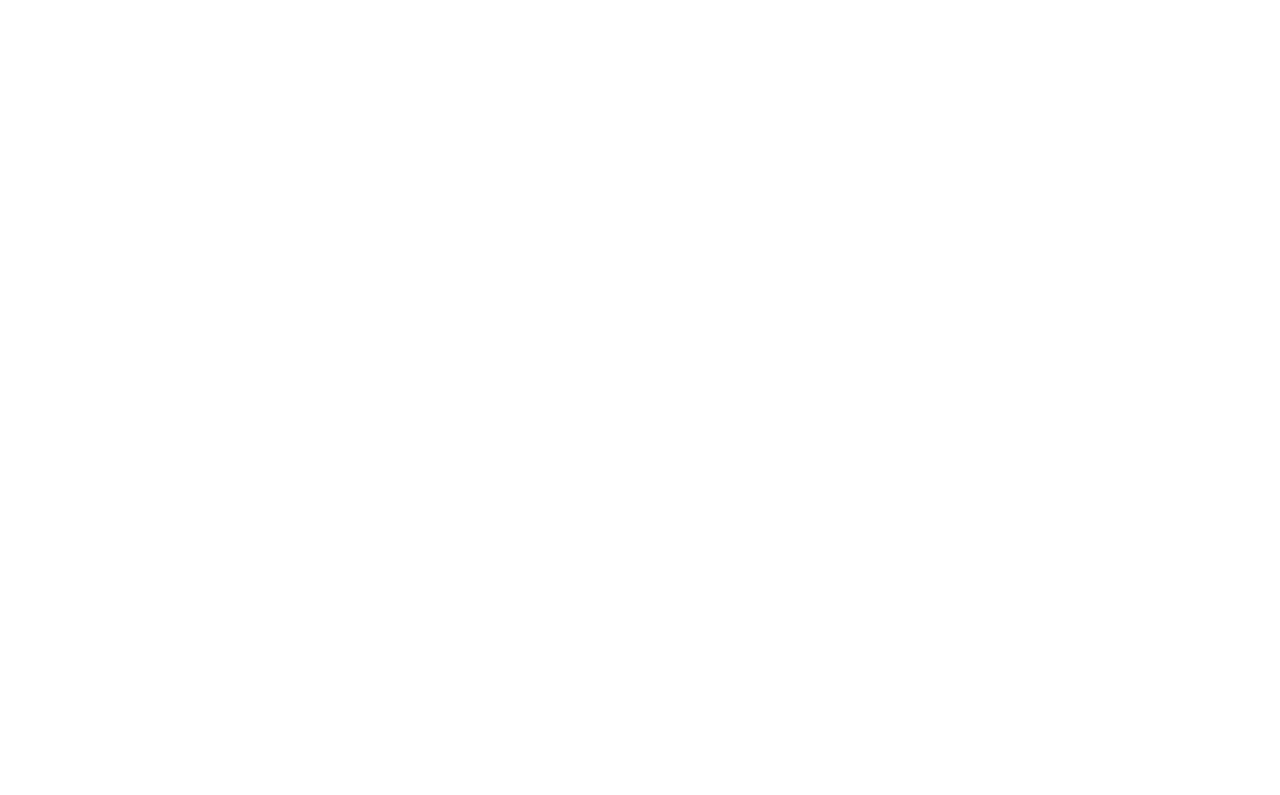
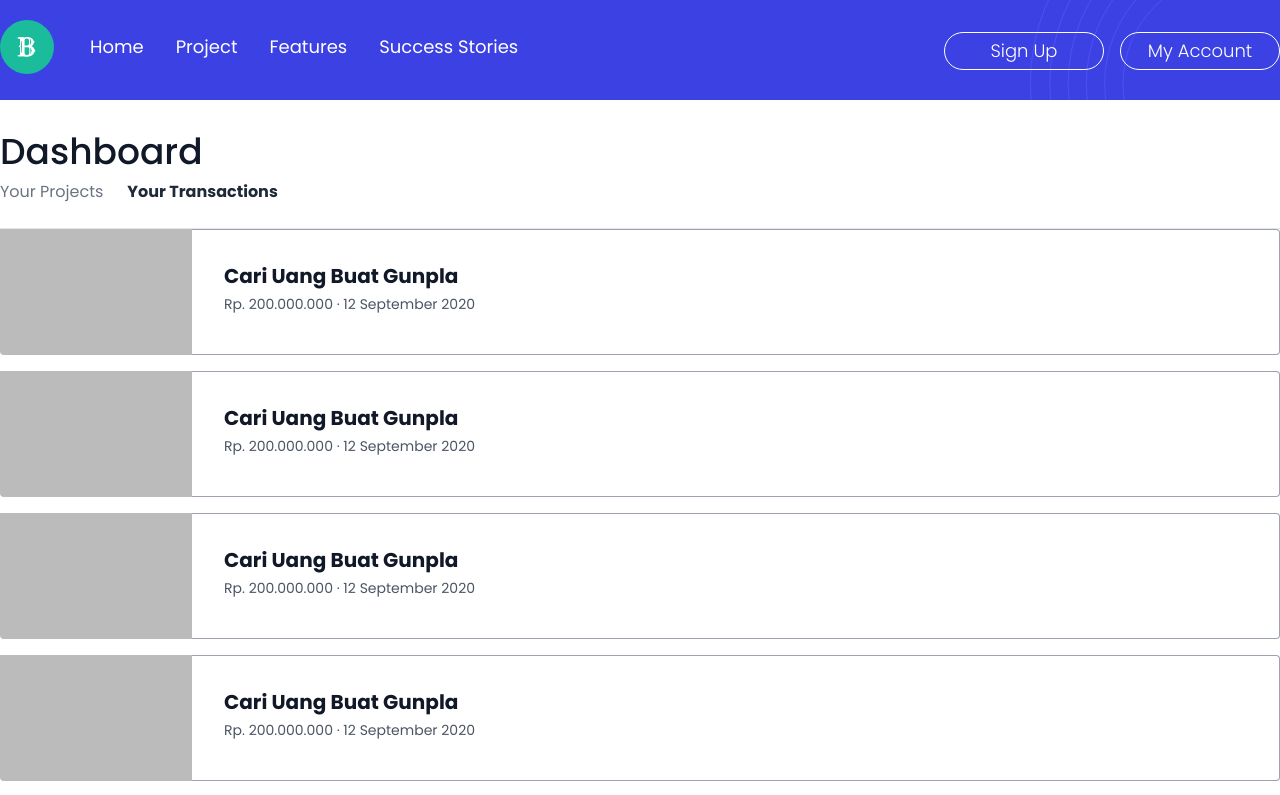
Before and after one commit to arari3s/startup, a Nuxt app: page /dashboard/transactions in a window 1280 px wide. Before the commit this address had no page. Shown: the top 795 px of the page. Built offline with nearby package versions, Linux system fonts and the light colour scheme.

Commit message:
UPDATE: Update page transactions

```diff
--- a/pages/dashboard/index.vue
+++ b/pages/dashboard/index.vue
@@ -12,7 +12,7 @@
                     <h2 class="text-4xl text-gray-900 mb-2 font-medium">Dashboard</h2>
                     <ul class="flex mt-2">
                         <li class="mr-6">
-                            <a class="text-gray-800 font-bold" href="#">Your Projects</a>
+                            <nuxt-link class="text-gray-800 font-bold" to="/dashboard">Your Projects</nuxt-link>
                         </li>
                         <li class="mr-6">
                             <nuxt-link class="text-gray-500 hover:text-gray-800" to="/dashboard/transactions">
--- /dev/null
+++ b/pages/dashboard/transactions.vue
@@ -0,0 +1,52 @@
+<template>
+    <div class="project-page">
+        <section class="dashboard-header pt-5">
+            <div class="container mx-auto relative">
+                <Navbar />
+            </div>
+        </section>
+
+        <section class="container mx-auto pt-8">
+            <div class="flex justify-between items-center mb-6">
+                <div class="w-3/4 mr-6">
+                    <h2 class="text-4xl text-gray-900 mb-2 font-medium">Dashboard</h2>
+                    <ul class="flex mt-2">
+                        <li class="mr-6">
+                            <nuxt-link class="text-gray-500 hover:text-gray-800" to="/dashboard">
+                                Your Projects
+                            </nuxt-link>
+                        </li>
+                        <li class="mr-6">
+                            <nuxt-link class="text-gray-800 font-bold" to="/dashboard/transactions">
+                                Your Transactions
+                            </nuxt-link>
+                        </li>
+                    </ul>
+                </div>
+            </div>
+            <hr />
+
+            <div class="block mb-2">
+                <div class="w-full lg:max-w-full lg:flex mb-4" v-for="i in 5" :key="i">
+                    <div class="h-48 lg:h-auto lg:w-48 flex-none bg-cover rounded-t lg:rounded-t-none lg:rounded-l text-center overflow-hidden"
+                        style="background-color: #bbb"></div>
+                    <div
+                        class="w-full border-r border-b border-l border-gray-400 lg:border-l-0 lg:border-t lg:border-gray-400 bg-white rounded-b lg:rounded-b-none lg:rounded-r p-8 flex flex-col justify-between leading-normal">
+                        <div>
+                            <div class="text-gray-900 font-bold text-xl mb-1">
+                                Cari Uang Buat Gunpla
+                            </div>
+                            <p class="text-sm text-gray-600 flex items-center mb-2">
+                                Rp. 200.000.000 &middot; 12 September 2020
+                            </p>
+                        </div>
+                    </div>
+                </div>
+            </div>
+        </section>
+
+        <div class="cta-clip -mt-20"></div>
+        <section class="call-to-action bg-purple-progress pt-64 pb-10"></section>
+        <Footer />
+    </div>
+</template>
```
